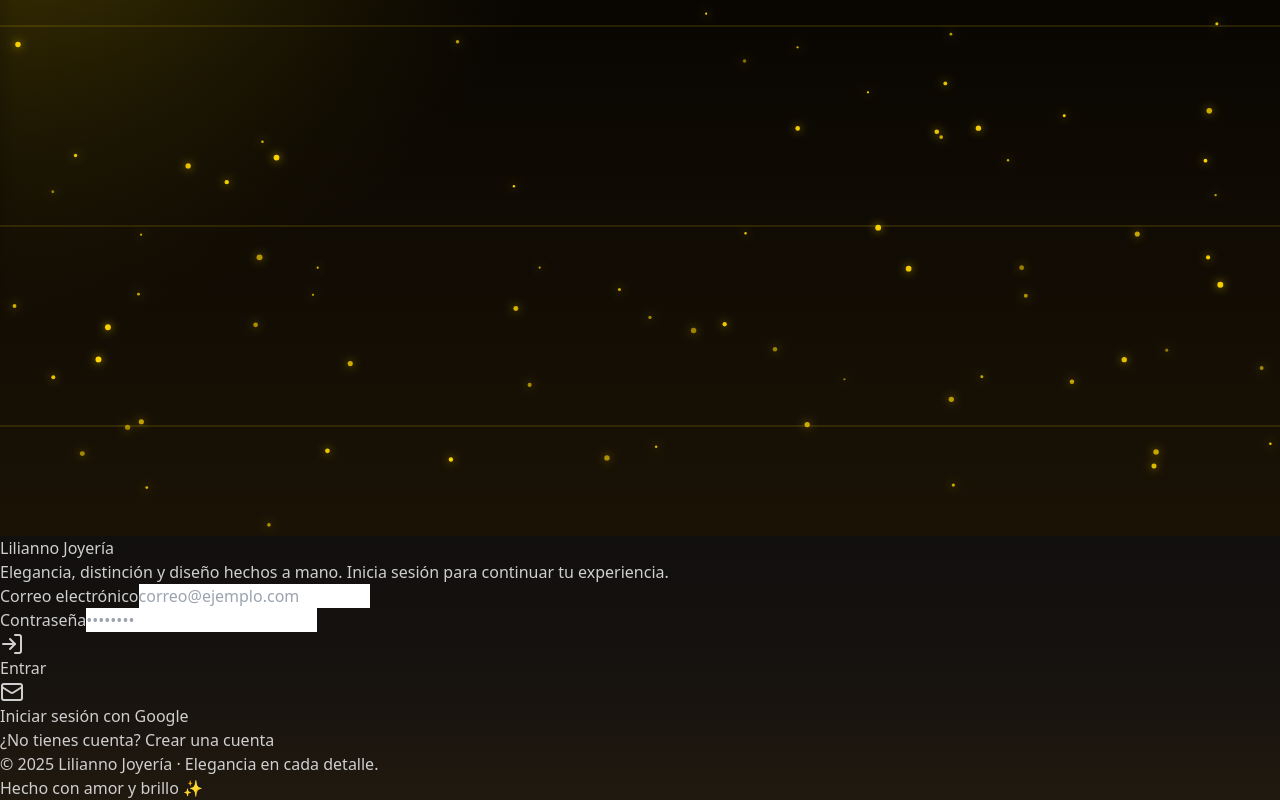
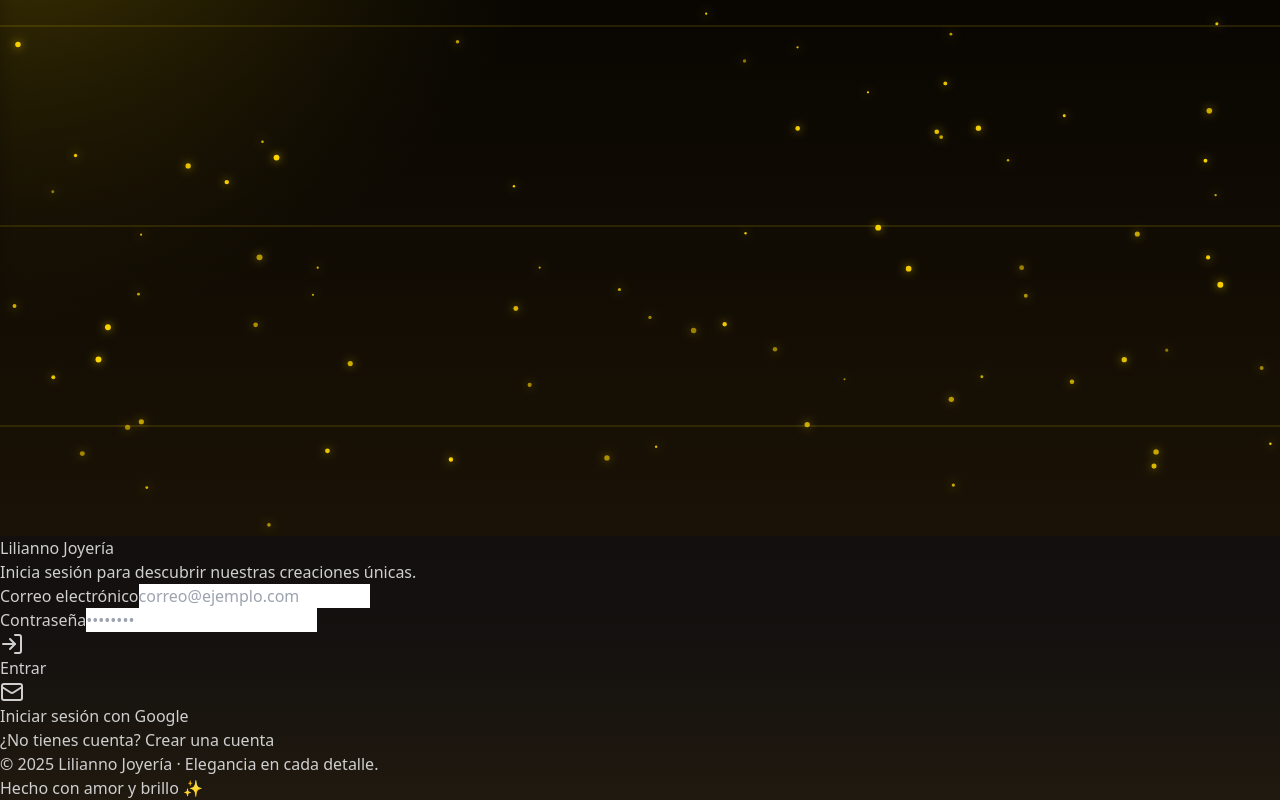
Before and after one commit to JuanBonilla1305/Lilianno_Joyeria, a React app in the folder frontend/: page /login in a window 1280 px wide. Shown: the part 636-1436 px from the top of the page. Built offline with nearby package versions, Linux system fonts and the light colour scheme; no server answers; the HTML template or start-up script is replaced by a standard one.

Commit message:
Modificacion paleta de colores login y pequeño cambio del nadbar

```diff
--- a/frontend/components/Navbar.jsx
+++ b/frontend/components/Navbar.jsx
@@ -80,12 +80,12 @@ export default function Navbar() {
           >
             Catálogo
           </Link>
-          <Link
+          {/*<Link
             to="/personalizar"
             className="text-[#d4af37] font-medium text-sm md:text-base tracking-wide hover:text-[#f5d47a] transition-colors"
           >
             Crear
-          </Link>
+          </Link>*/}
 
           {/* ✅ Solo visible si es admin */}
           {user?.rol === "admin" && (
--- a/frontend/package.json
+++ b/frontend/package.json
@@ -17,7 +17,8 @@
     "react": "^19.1.1",
     "react-dom": "^19.1.1",
     "react-icons": "^5.5.0",
-    "react-router-dom": "^7.9.4"
+    "react-router-dom": "^7.9.4",
+    "swiper": "^12.0.3"
   },
   "devDependencies": {
     "@eslint/js": "^9.36.0",
--- a/frontend/pages/Login.jsx
+++ b/frontend/pages/Login.jsx
@@ -46,7 +46,6 @@ export default function Login() {
 
     function animate() {
       ctx.clearRect(0, 0, w, h);
-
       const gradient = ctx.createLinearGradient(0, 0, 0, h);
       gradient.addColorStop(0, "#000000");
       gradient.addColorStop(1, "#1a1205");
@@ -119,7 +118,6 @@ export default function Login() {
       localStorage.setItem("token", data.token);
       localStorage.setItem("user", JSON.stringify(data.user));
 
-      // 🟡 Activamos animación y redirigimos después
       setTimeout(() => {
         navigate(data.user.rol?.toLowerCase() === "admin" ? "/panel" : "/catalogo");
       }, 1800);
@@ -140,7 +138,6 @@ export default function Login() {
     <div className="relative min-h-screen flex items-center justify-center overflow-hidden text-white font-sans">
       <canvas ref={canvasRef} className="absolute inset-0 w-full h-full z-0" />
 
-      {/* 💫 Transición dorada */}
       <AnimatePresence>
         {transitionActive && (
           <motion.div
@@ -153,50 +150,46 @@ export default function Login() {
         )}
       </AnimatePresence>
 
-      {/* 🪞 Caja del login */}
-      <div className="relative z-10 w-full max-w-md bg-black/75 backdrop-blur-md rounded-2xl p-8 border border-[#d4af37]/40 shadow-[0_0_35px_rgba(212,175,55,0.3)]">
-        <div className="text-center mb-6">
-          <h2 className="text-3xl font-semibold text-[#d4af37] tracking-wide drop-shadow-[0_0_10px_rgba(212,175,55,0.6)]">
+      {/* 🪞 Caja del login recortada y centrada */}
+      <div className="relative z-10 flex items-center justify-center w-full h-full">
+        <div className="w-full max-w-md bg-[#0b0b0b] bg-opacity-80 backdrop-blur-md rounded-xl p-8 border border-[#d4af37]/30 shadow-lg text-center">
+          <div className="mb-6">
+            <h2 className="text-3xl font-bold text-[#d4af37] tracking-wide">
               Lilianno Joyería
             </h2>
-          <p className="text-gray-300 text-sm mt-2 leading-relaxed">
-            Elegancia, distinción y diseño hechos a mano.
-            Inicia sesión para continuar tu experiencia.
+            <p className="text-gray-400 text-sm mt-2">
+              Inicia sesión para descubrir nuestras creaciones únicas.
             </p>
           </div>
 
-        <form className="space-y-4" onSubmit={handleSubmit}>
+          <form className="space-y-6" onSubmit={handleSubmit}>
             <div>
-            <label className="block text-sm text-[#d4af37] mb-1">
-              Correo electrónico
-            </label>
+              <label className="block text-sm text-[#d4af37] mb-1">Correo electrónico</label>
               <input
                 type="email"
                 placeholder="correo@ejemplo.com"
                 value={email}
                 onChange={(e) => setEmail(e.target.value)}
-              className="w-full bg-[#1a1a1a]/90 border border-[#d4af37]/40 rounded-lg px-4 py-2.5 text-gray-200 placeholder-gray-400 focus:ring-2 focus:ring-[#d4af37] outline-none transition"
+                className="w-full bg-[#1a1a1a] border border-[#d4af37]/40 rounded-lg px-4 py-2.5 text-gray-200 placeholder-gray-400 focus:ring-2 focus:ring-[#d4af37] outline-none transition"
                 required
               />
             </div>
 
             <div>
-            <label className="block text-sm text-[#d4af37] mb-1">
-              Contraseña
-            </label>
+              <label className="block text-sm text-[#d4af37] mb-1">Contraseña</label>
               <input
                 type="password"
                 placeholder="••••••••"
                 value={password}
                 onChange={(e) => setPassword(e.target.value)}
-              className="w-full bg-[#1a1a1a]/90 border border-[#d4af37]/40 rounded-lg px-4 py-2.5 text-gray-200 placeholder-gray-400 focus:ring-2 focus:ring-[#d4af37] outline-none transition"
+                className="w-full bg-[#1a1a1a] border border-[#d4af37]/40 rounded-lg px-4 py-2.5 text-gray-200 placeholder-gray-400 focus:ring-2 focus:ring-[#d4af37] outline-none transition"
                 required
               />
             </div>
 
             <button
               type="submit"
-            className="w-full py-2.5 bg-[#d4af37] text-black font-semibold rounded-full hover:scale-105 hover:bg-[#e5c158] transition flex items-center justify-center gap-2 shadow-[0_0_25px_rgba(212,175,55,0.4)] relative overflow-hidden"
+              className="w-full py-2.5 bg-[#d4af37] text-black font-semibold rounded-full hover:scale-105 hover:bg-[#e5c158] transition flex items-center justify-center gap-2 shadow-md relative overflow-hidden"
             >
               <span className="absolute inset-0 bg-gradient-to-r from-transparent via-white/30 to-transparent opacity-0 hover:opacity-100 translate-x-[-100%] hover:translate-x-[100%] transition-transform duration-700"></span>
               <LogIn className="w-5 h-5 relative z-10" />
@@ -207,7 +200,7 @@ export default function Login() {
           <div className="mt-5">
             <button
               onClick={handleGoogleLogin}
-            className="w-full py-2.5 flex items-center justify-center gap-3 bg-white text-black font-semibold rounded-full hover:bg-[#d4af37]/20 hover:text-[#d4af37] transition-all shadow-[0_0_15px_rgba(255,255,255,0.2)] relative overflow-hidden"
+              className="w-full py-2.5 flex items-center justify-center gap-3 bg-white text-black font-semibold rounded-full hover:bg-[#d4af37]/20 hover:text-[#d4af37] transition-all shadow-md relative overflow-hidden"
             >
               <Mail className="w-5 h-5 text-[#d4af37]" />
               <span>Iniciar sesión con Google</span>
@@ -224,5 +217,6 @@ export default function Login() {
           </p>
         </div>
       </div>
+    </div>
   );
 }
```
Also changed, not shown: 1 other file (tests, documents, lock files or other folders). Lines whose indentation alone changed are shown as unchanged.
